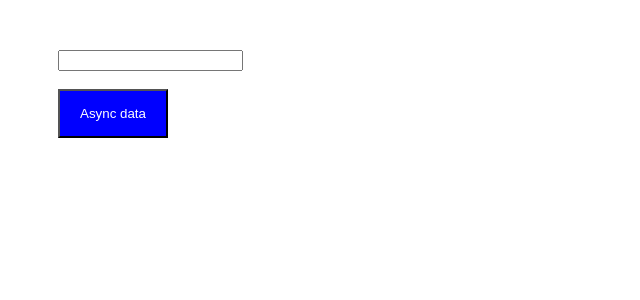
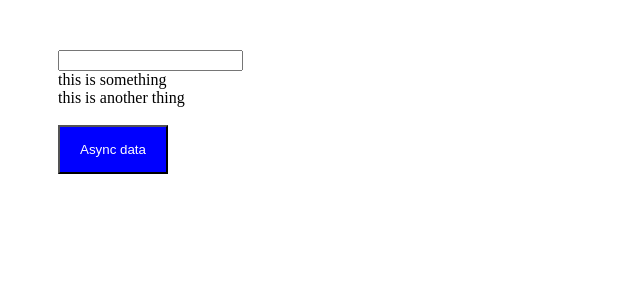
Before and after one commit to marco19972015/playground, an Angular app: page / in a window 1280 px wide. Shown: the top 300 px of the page, without its empty margins (0-640 px from the left). Built offline with nearby package versions, Linux system fonts and the light colour scheme.

Commit message:
Playing around with userinput and recieving those inputs as observables

```diff
--- a/src/app/app.component.ts
+++ b/src/app/app.component.ts
@@ -8,13 +8,13 @@ import { Observable } from 'rxjs';
 })
 export class AppComponent {
   userInput: string = '';
-  userInputArray: any = [];
+  userInputArray: any = ['this is something', 'this is another thing'];
 
   // Create an observable
   myObservable = new Observable((observer) => {
     // Set time intervals by 1 second
-    setTimeout(() => { observer.next(this.userInput)},)
-    setTimeout(() => {observer.error(new Error('This error will be thrown after the first run')), 1000})
+    setTimeout(() => { observer.next(this.userInput)}, 2000)
+    // setTimeout(() => {observer.error(new Error('This error will be thrown after the first run')), 1000})
     // setTimeout(() => {observer.complete()})
   })
 
@@ -23,6 +23,8 @@ export class AppComponent {
     this.myObservable.subscribe({
       next: (val: any) => { // remember the arrow function allows us to access array outside of .subscribe scope
       this.userInputArray.push(val);
+      console.log(this.userInputArray);
+
       }, // we go back to methods
       error(err){
         alert(err);
@@ -31,14 +33,5 @@ export class AppComponent {
         alert('Data is completed and streamed')
       }
     })
-
-    // // subscribe, error, complete
-    // // subscribe to the observable
-    // this.myObservable.subscribe((value) => {  // use the handler to push value getting retrieved
-    //   this.userInputArray.push(value)
-    // }, (err) => {
-    //   alert(err)
-    // }
-    // )}
   }
 }
```
